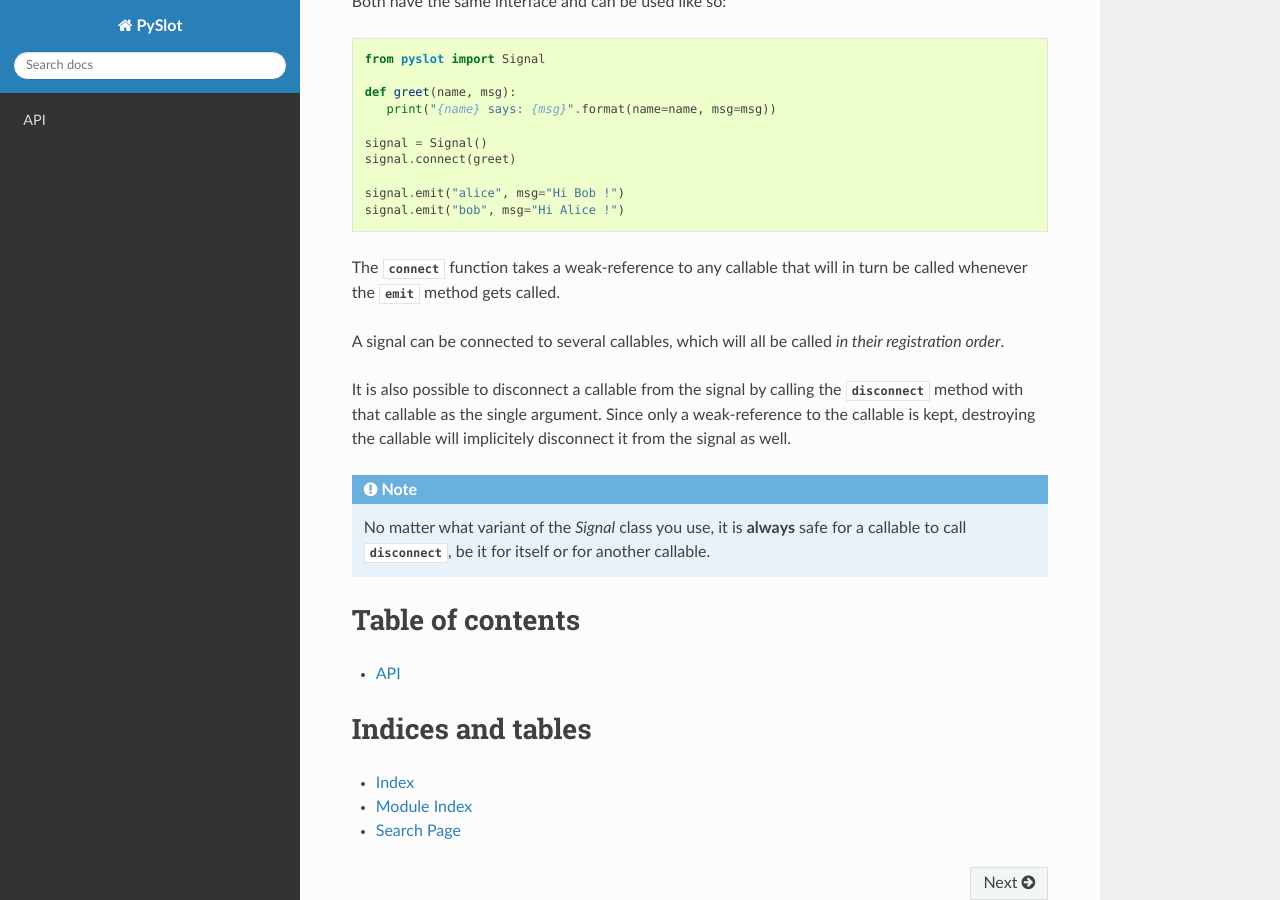
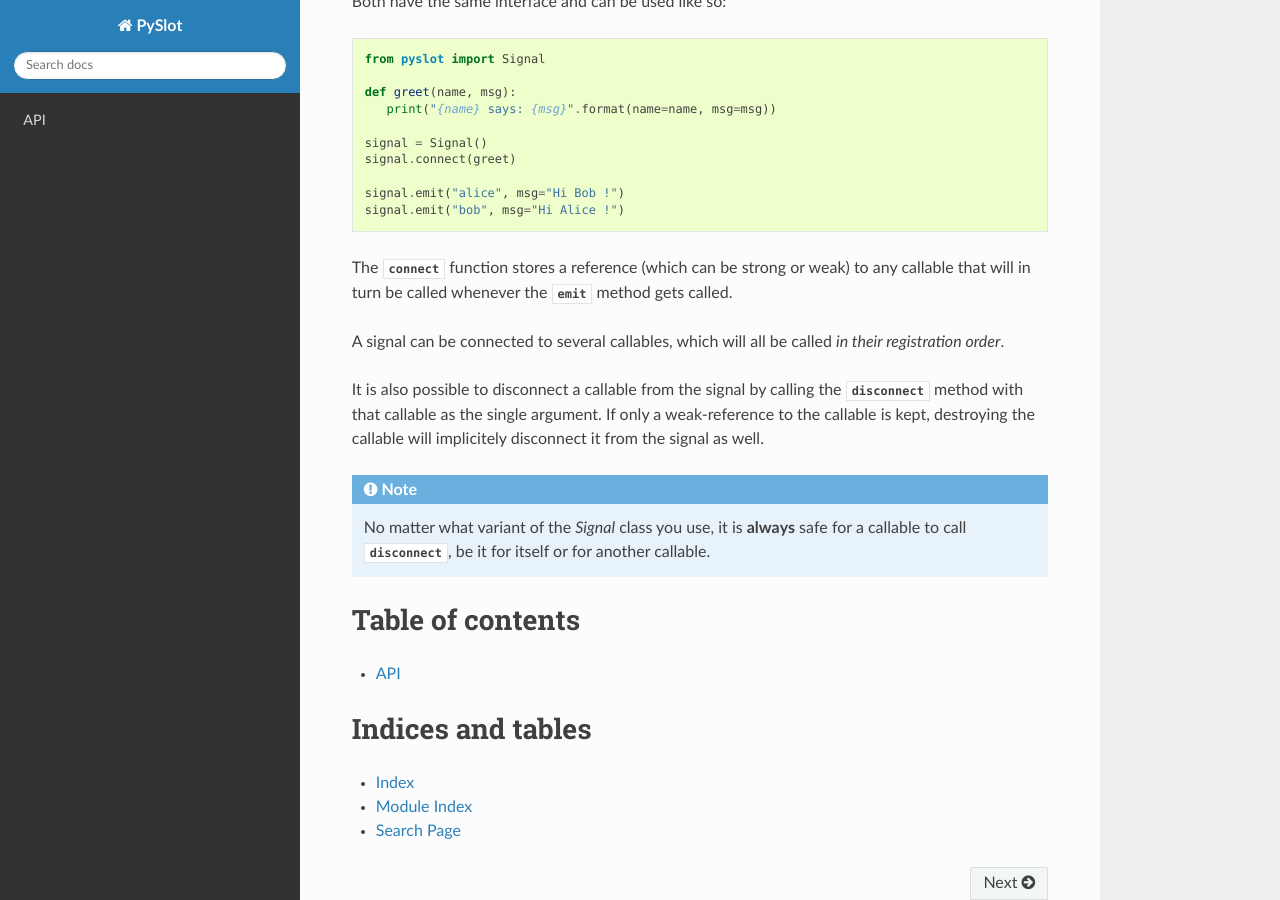
Before and after one commit to ereOn/pyslot, a Sphinx documentation site: the page built from doc/source/index.rst, in a window 1280 px wide and 900 px high, scrolled down 567 px. Built offline with Sphinx 7.4.7 and the Read the Docs theme 2.0.0, drawn with Linux system fonts in a browser that asks for light colours.

Commit message:
Updated documentation

```diff
--- a/doc/source/index.rst
+++ b/doc/source/index.rst
@@ -37,16 +37,16 @@ Both have the same interface and can be used like so:
    signal.emit("alice", msg="Hi Bob !")
    signal.emit("bob", msg="Hi Alice !")
 
-The :func:`connect <pyslot.Signal.connect>` function takes a weak-reference to
-any callable that will in turn be called whenever the :func:`emit
-<pyslot.Signal.emit>` method gets called.
+The :func:`connect <pyslot.Signal.connect>` function stores a reference (which
+can be strong or weak) to any callable that will in turn be called whenever the
+:func:`emit <pyslot.Signal.emit>` method gets called.
 
 A signal can be connected to several callables, which will all be called *in
 their registration order*.
 
 It is also possible to disconnect a callable from the signal by calling the
 :func:`disconnect <pyslot.Signal.disconnect>` method with that callable as the
-single argument. Since only a weak-reference to the callable is kept,
+single argument. If only a weak-reference to the callable is kept,
 destroying the callable will implicitely disconnect it from the signal as well.
 
 .. note::
```
